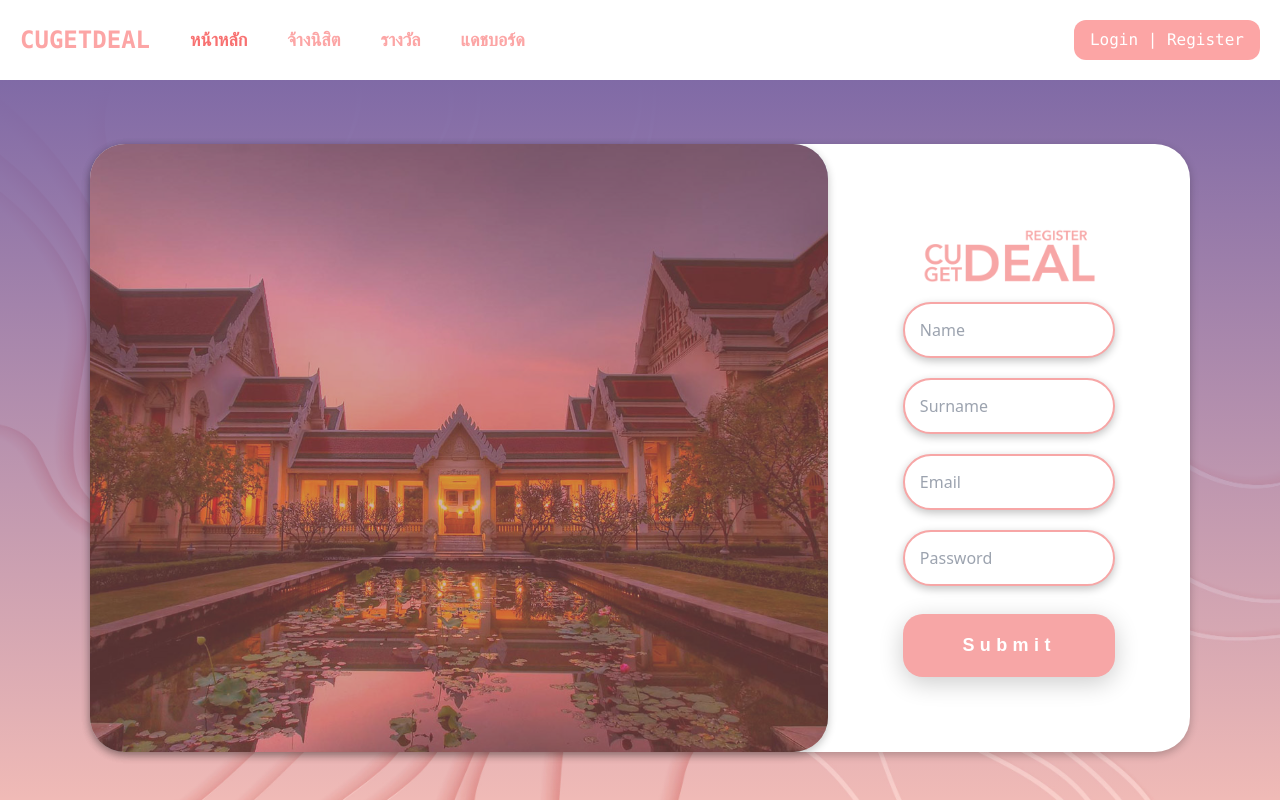
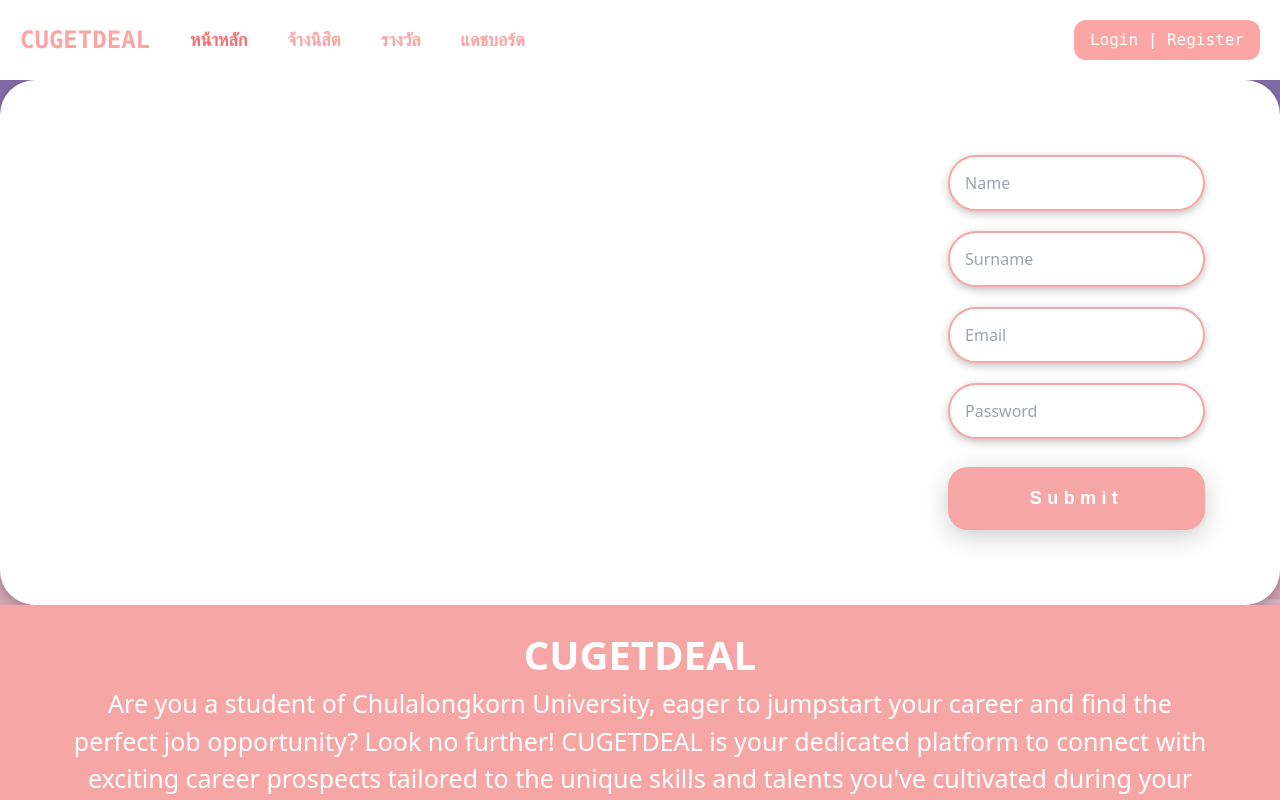
Before and after one commit to punchanabu/CUGETDEAL, a React (Create React App) app in the folder client/: page /register in a window 1280 px wide. Shown: the top 800 px of the page. Built offline with nearby package versions, Linux system fonts and the light colour scheme.

Commit message:
register again

```diff
--- a/client/src/page/Register/Register.tsx
+++ b/client/src/page/Register/Register.tsx
@@ -19,7 +19,7 @@
     createUser(data);
   };
   return (
-    <div id="bgall">
+    <div id="bgallz">
       <div id="p-container">
         <div id="p-content">
           <div id="login-image">
```
